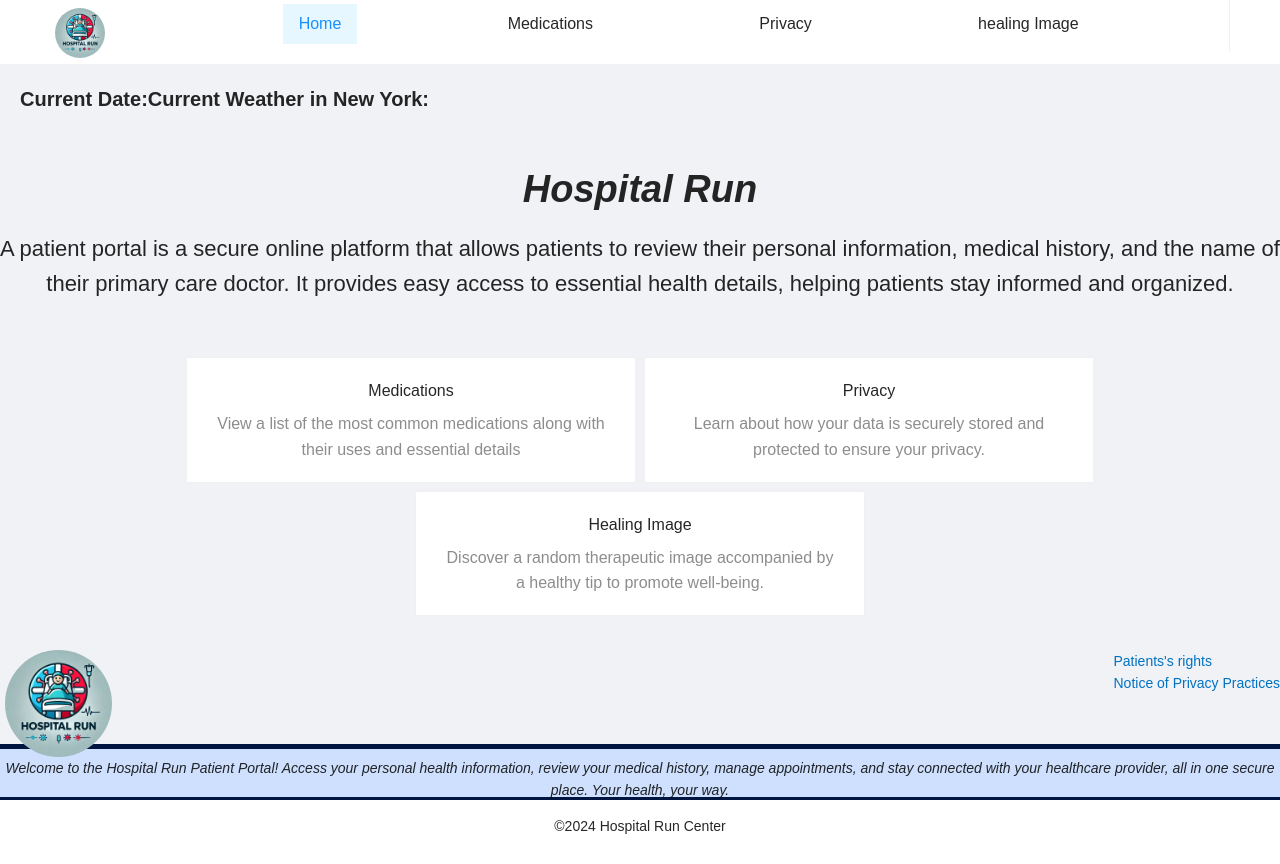
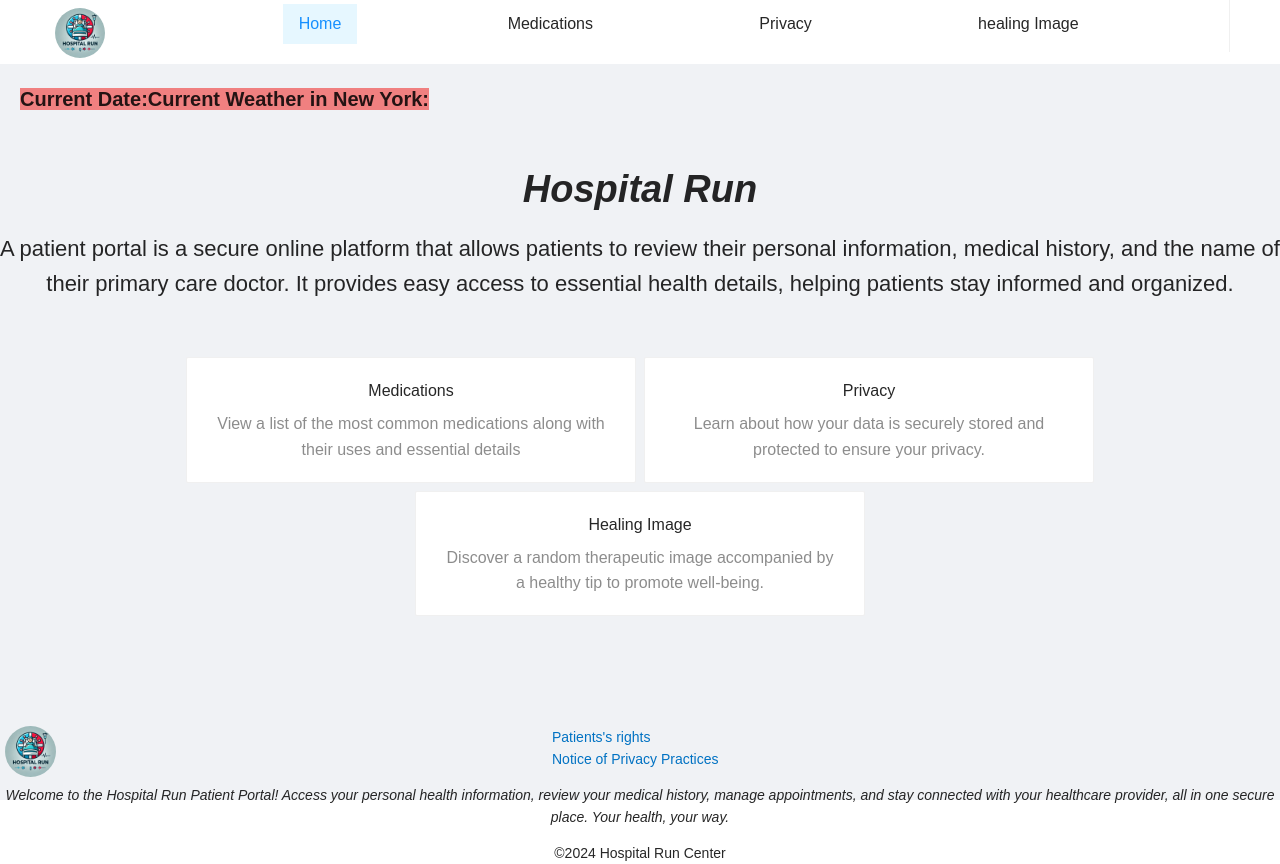
Before and after one commit to lena-A-Al/hospitalRun-Project, a React (Create React App) app in the folder hospitalrun/: page / in a window 1280 px wide. Before the commit the page ends 837 px from the top, so only its background shows below. Built offline with nearby package versions, Linux system fonts and the light colour scheme.

Commit message:
tyling footer

```diff
--- a/hospitalrun/src/App.css
+++ b/hospitalrun/src/App.css
@@ -25,3 +25,23 @@ body {
   border-right-width: 0px;
   border-color: #001641;
 }
+
+/* Make the page a flex container */
+.page-container {
+  display: flex;
+  flex-direction: column;
+  min-height: 100vh; /* Ensure the page takes up the full viewport height */
+}
+
+/* Main content should grow to fill available space */
+.content-wrap {
+  flex: 1;
+}
+
+/* Footer will always stick to the bottom */
+.AppFooter {
+  background-color: #f5f5f5;
+  padding: 20px;
+  text-align: center;
+  border-top: 1px solid #ddd;
+}
--- a/hospitalrun/src/components/Home.tsx
+++ b/hospitalrun/src/components/Home.tsx
@@ -78,12 +78,17 @@ export const Home = () => {
   console.log('getWeatherInNYCRes', getWeatherInNYCRes);
 
   return (
+    <div className="page-container">
+      {/* Main Content */}
+      <div className="content-wrap">
         <Row gutter={[0, 30]}>
           <Row style={{ padding: '20px' }}>
             <Row>
-          {' '}
               <Col>
-            <Typography.Text strong style={{ fontSize: '20px' }}>
+                <Typography.Text
+                  strong
+                  style={{ fontSize: '20px', backgroundColor: 'lightcoral' }}
+                >
                   Current Date:
                 </Typography.Text>
               </Col>
@@ -98,7 +103,10 @@ export const Home = () => {
             </Row>
             <Row>
               <Col>
-            <Typography.Text strong style={{ fontSize: '20px' }}>
+                <Typography.Text
+                  strong
+                  style={{ fontSize: '20px', backgroundColor: 'lightcoral' }}
+                >
                   Current Weather in New York:
                 </Typography.Text>
               </Col>
@@ -117,10 +125,11 @@ export const Home = () => {
               Hospital Run
             </Typography.Title>
             <Typography.Paragraph style={{ fontSize: 22 }}>
-          A patient portal is a secure online platform that allows patients to
-          review their personal information, medical history, and the name of
-          their primary care doctor. It provides easy access to essential health
-          details, helping patients stay informed and organized.
+              A patient portal is a secure online platform that allows patients
+              to review their personal information, medical history, and the
+              name of their primary care doctor. It provides easy access to
+              essential health details, helping patients stay informed and
+              organized.
             </Typography.Paragraph>
           </Col>
 
@@ -149,9 +158,10 @@ export const Home = () => {
               })}
             </Row>
           </Col>
-      <Col>
+        </Row>
+      </div>
+      {/* Footer */}
       <AppFooter />
-      </Col>
-    </Row>
+    </div>
   );
 };
--- a/hospitalrun/src/core/Main.tsx
+++ b/hospitalrun/src/core/Main.tsx
@@ -1,8 +1,6 @@
-import { Col, ConfigProvider, Layout, Row, Typography } from 'antd';
-import { Login } from '../components/Login';
+import { Col, ConfigProvider, Layout, Row } from 'antd';
 import { AppHeader } from './components/header/Header';
-import { AppFooter } from './components/footer/Footer';
-import { Home } from '../components/Home';
+
 import { Outlet } from 'react-router-dom';
 
 export const Main = () => {
@@ -21,10 +19,6 @@ export const Main = () => {
             </Col>
           </Row>
         </Layout.Content>
-        {/* App Footer */}
-        <Layout.Footer className="app-footer">
-          {/* <AppFooter /> */}
-        </Layout.Footer>
       </Layout>
     </ConfigProvider>
   );
--- a/hospitalrun/src/core/components/footer/Footer.tsx
+++ b/hospitalrun/src/core/components/footer/Footer.tsx
@@ -5,20 +5,15 @@ export const AppFooter = () => {
   return (
     <>
       <Row>
-        <Row
-          style={{ width: '100%', display: 'flex', height: '100%' }}
-          // justify={'center'}
-          // align="middle"
-        >
-          <Col style={{ flexGrow: 1 }}>
+        <Row style={{ width: '80%', display: 'flex', height: '100%' }}>
+          <Col style={{ flexGrow: 1 }} span={12}>
             <img
               src={hospitalRun}
               alt="logo"
               style={{ width: '10%', borderRadius: '50%', margin: '0 5px 0' }}
             />
-            {/* <h2>Hospital Run</h2> */}
           </Col>
-          <Col>
+          <Col span={12}>
             <ul style={{ listStyleType: 'none' }}>
               <li>
                 <a
```
Lines whose indentation alone changed are shown as unchanged.
